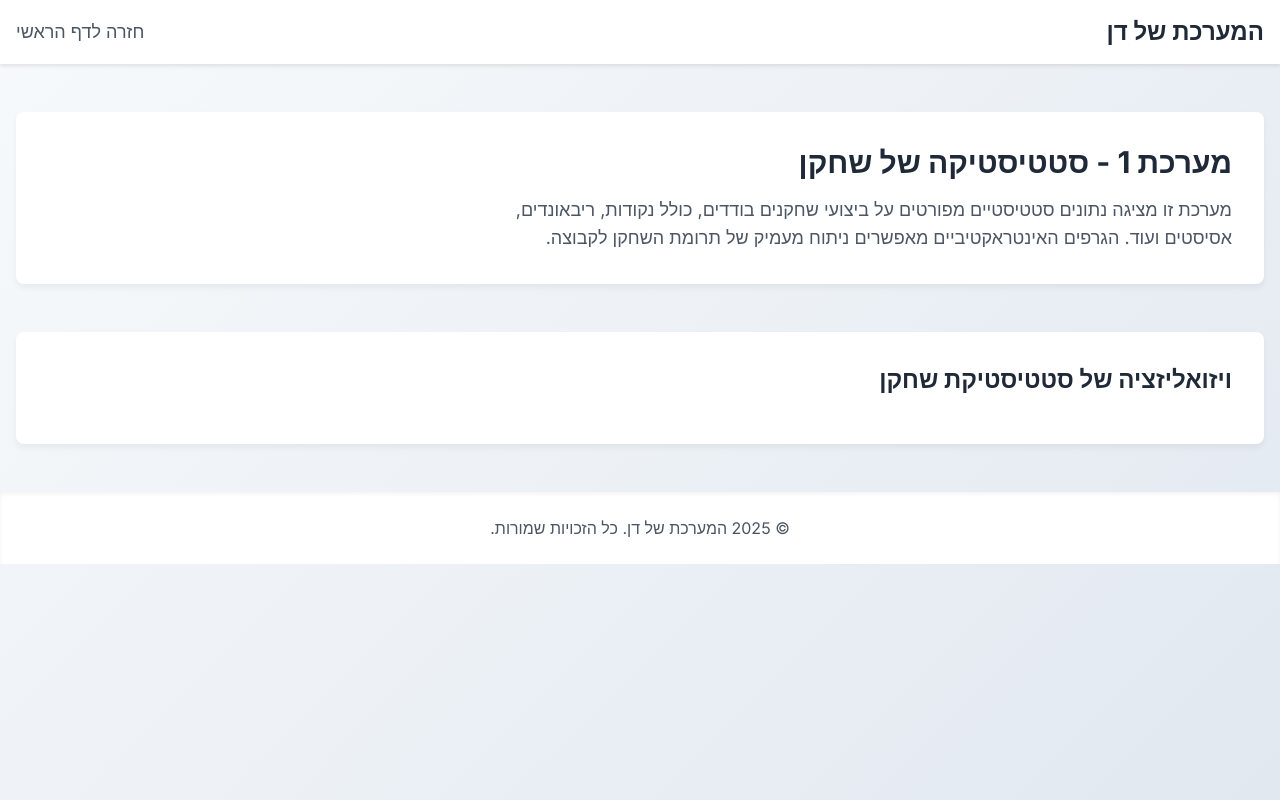
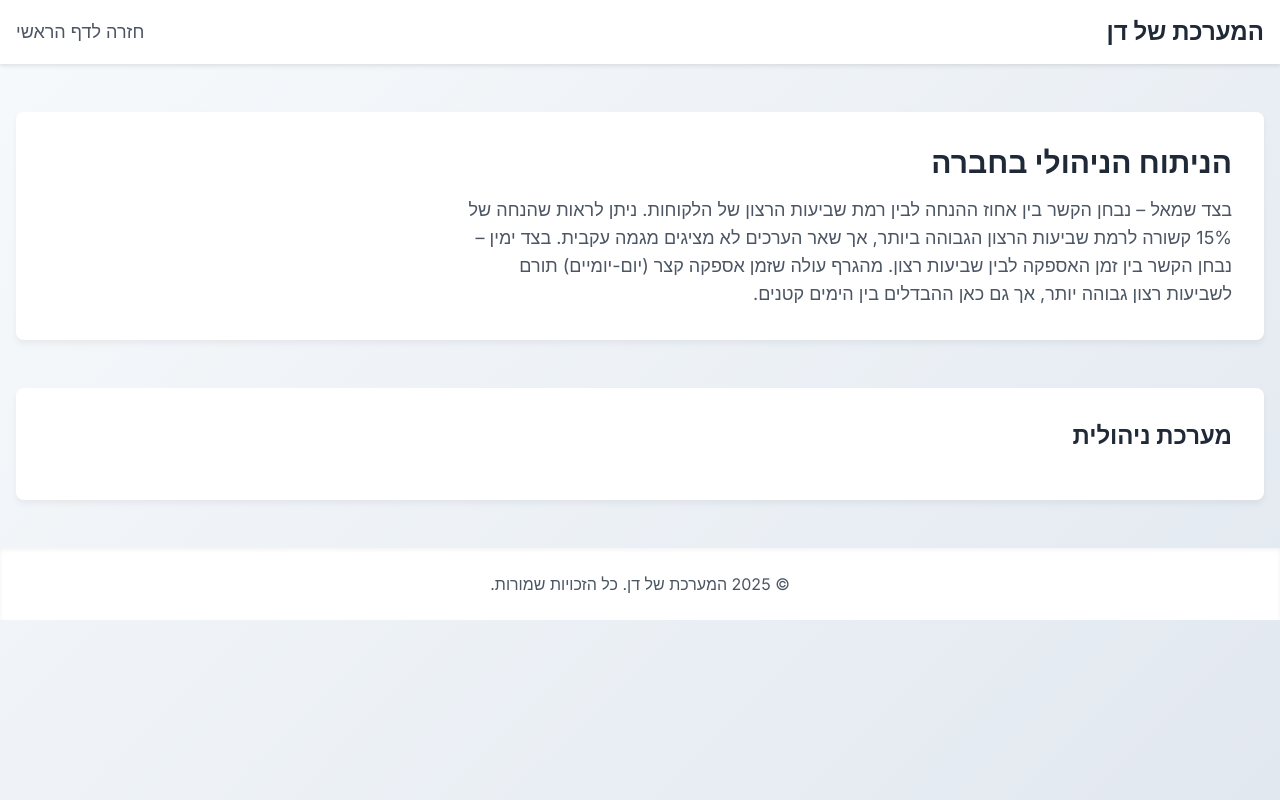
Before and after one commit to danpac96/basketball, a plain HTML site: page dash1.html in a window 1280 px wide. Drawn offline with nearby package versions, Linux system fonts and the light colour scheme.

Commit message:
Update dash1.html

```diff
--- a/dash1.html
+++ b/dash1.html
@@ -86,17 +86,18 @@
 
   <main class="container py-12">
     <section class="card p-8 mb-12">
-      <h2 class="text-3xl font-bold text-gray-800 mb-4">מערכת 1 - סטטיסטיקה של שחקן</h2>
+      <h2 class="text-3xl font-bold text-gray-800 mb-4">הניתוח הניהולי בחברה</h2>
       <p class="text-lg text-gray-600 max-w-3xl">
-        מערכת זו מציגה נתונים סטטיסטיים מפורטים על ביצועי שחקנים בודדים, כולל נקודות, ריבאונדים, אסיסטים ועוד. הגרפים האינטראקטיביים מאפשרים ניתוח מעמיק של תרומת השחקן לקבוצה.
+בצד שמאל – נבחן הקשר בין אחוז ההנחה לבין רמת שביעות הרצון של הלקוחות. ניתן לראות שהנחה של 15% קשורה לרמת שביעות הרצון הגבוהה ביותר, אך שאר הערכים לא מציגים מגמה עקבית.
+בצד ימין – נבחן הקשר בין זמן האספקה לבין שביעות רצון. מהגרף עולה שזמן אספקה קצר (יום-יומיים) תורם לשביעות רצון גבוהה יותר, אך גם כאן ההבדלים בין הימים קטנים.
       </p>
     </section>
 
     <section class="card p-8">
-      <h3 class="text-2xl font-bold text-gray-800 mb-4">ויזואליזציה של סטטיסטיקת שחקן</h3>
+      <h3 class="text-2xl font-bold text-gray-800 mb-4">מערכת ניהולית</h3>
       <div class="tableauPlaceholder" id="viz17455714421880" style="position: relative">
         <noscript>
-          <a href="#"><img alt="Dashboard1" src="https://public.tableau.com/static/images/Bo/Book5_17455714421880/Dashboard1/1_rss.png" style="border: none" /></a>
+          <a href="#"><img alt="Dashboard1" src=https://public.tableau.com/views/_17518829968880/sheet6?:language=en-US&:sid=&:redirect=auth&:display_count=n&:origin=viz_share_link style="border: none" /></a>
         </noscript>
         <object class="tableauViz" style="display:none;">
           <param name="host_url" value="https%3A%2F%2Fpublic.tableau.com%2F" />
```
